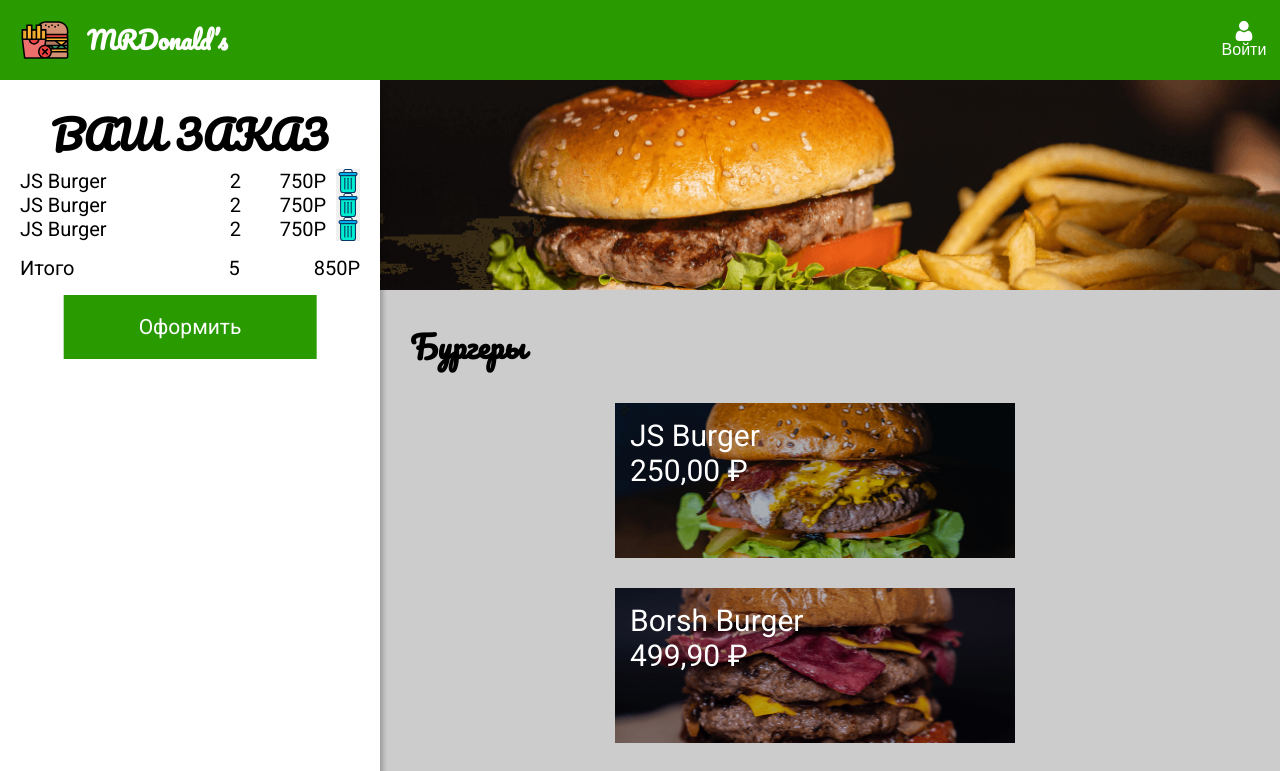
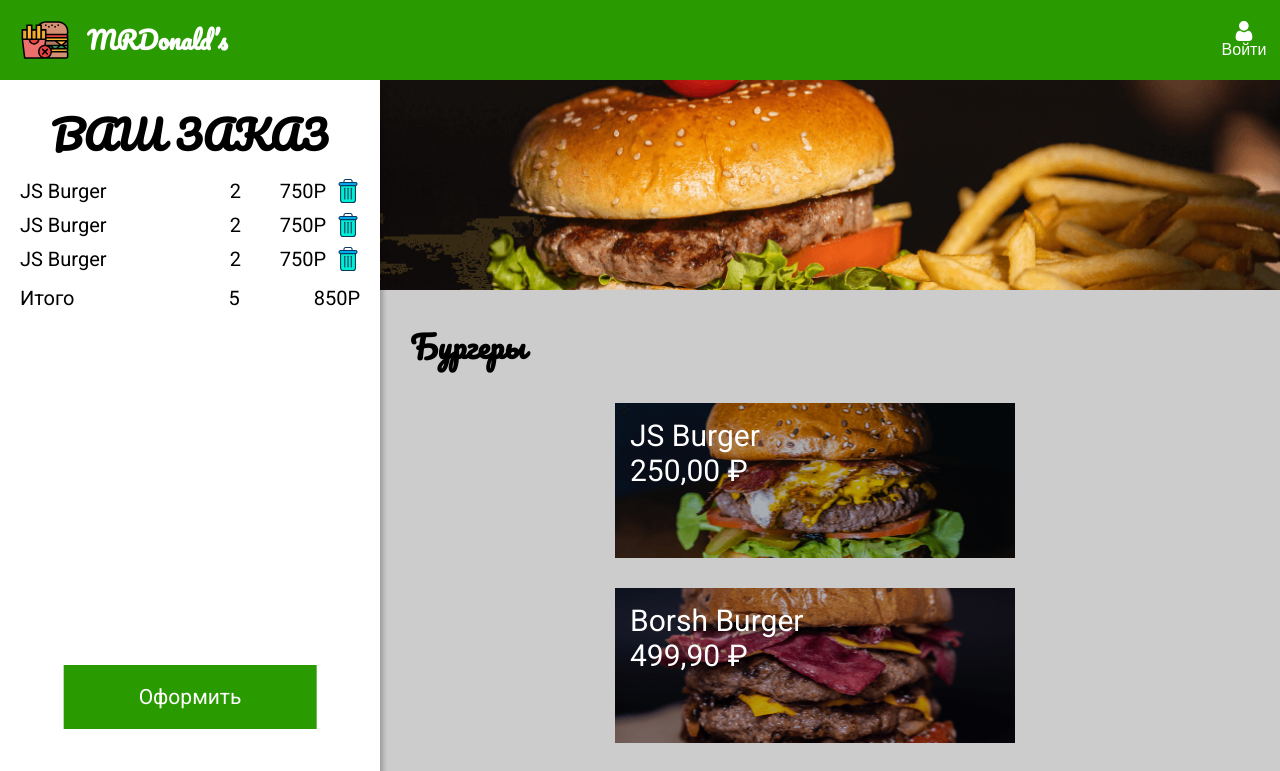
Before and after one commit to fetisovad/glo-react-test, a React (Create React App) app: page / in a window 1280 px wide. Shown: the top 771 px of the page. Built offline with nearby package versions, Linux system fonts and the light colour scheme.

Commit message:
end lesson 9

```diff
--- a/src/Components/ListItem/OrderListItem.js
+++ b/src/Components/ListItem/OrderListItem.js
@@ -7,6 +7,7 @@ const TrashButton = styled.button`
   height: 24px;
   border: none;
   background-image: url(${trashImg});
+  background-color: transparent;
   cursor: pointer;
   background-size: cover;
   background-position: center;
@@ -15,6 +16,7 @@ const TrashButton = styled.button`
 
 const OrderItemStyled = styled.li`
   display: flex;
+  margin: 10px 0px;
 `
 
 const ItemName = styled.span`
--- a/src/Components/ModalItem/ModalItem.js
+++ b/src/Components/ModalItem/ModalItem.js
@@ -39,9 +39,8 @@ const ItemInfoHeader = styled.div`
   justify-content: space-between;
   font-family: 'Pacifico', cursive;
   font-size: 24px;
-
   &-span {
-    font-family: Pacifico;
+    font-family: 'Pacifico', cursive;
   }
 `;
 
@@ -60,6 +59,7 @@ const Banner = styled.div`
 
 export const AddButton = styled.button`
   margin-top: auto;
+  margin-top: calc(100%);
   padding: 20px 75px;
   font-family: 'Roboto', sans-serif;
   font-size: 21px;
```
